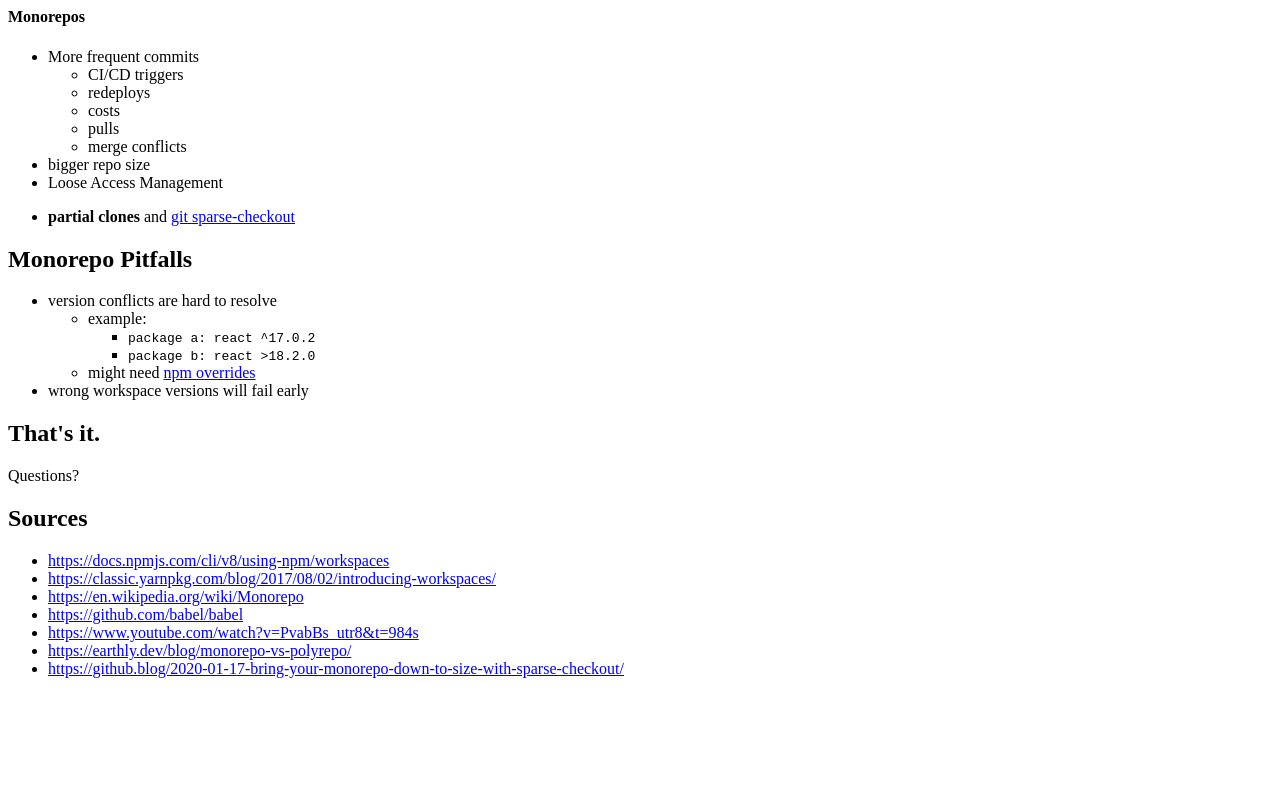
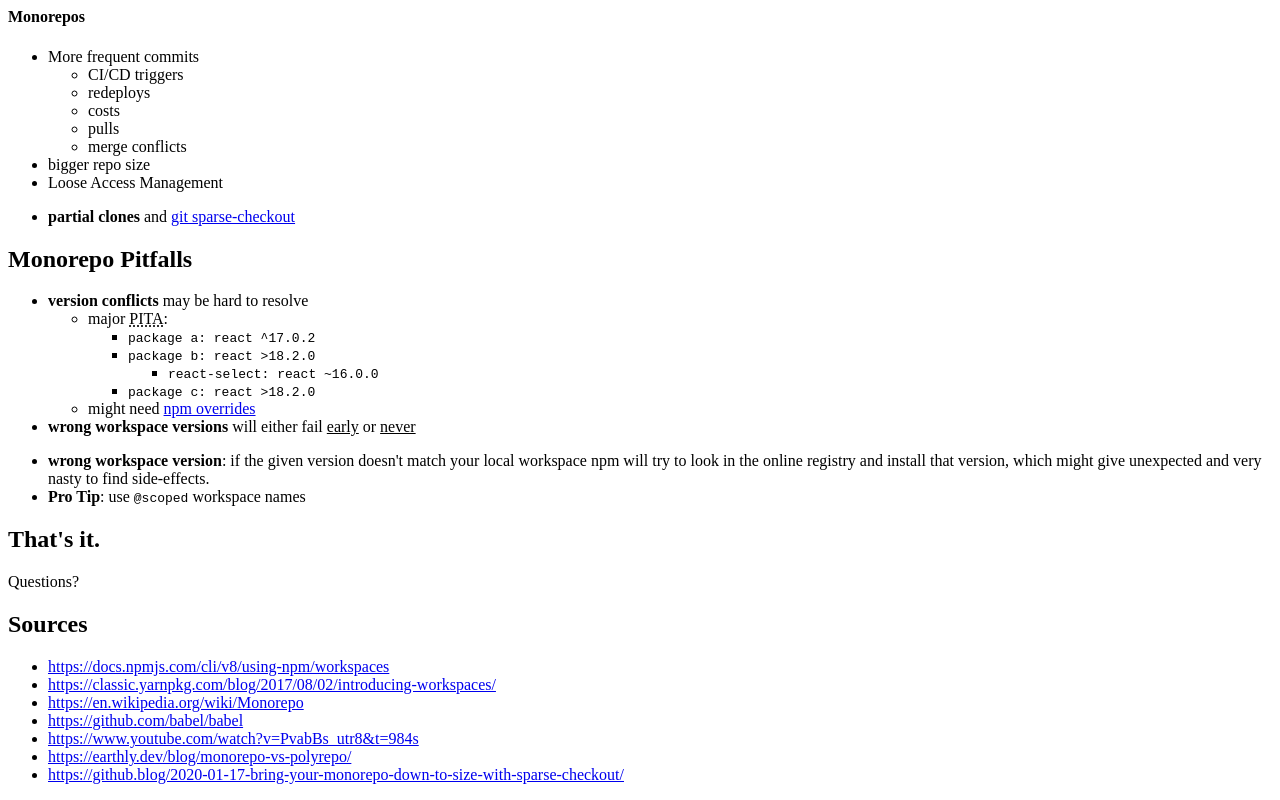
Before and after one commit to kai-dorschner-twinsity/kassel-code-meetup-21, a website built with Parcel: page src/index.html in a window 1280 px wide. Shown: the part 3666-4466 px from the top of the page. Before the commit the page ends 4360 px from the top, so only its background shows below. Built offline with nearby package versions, Linux system fonts and the light colour scheme; what reveal.js would draw is missing.

Commit message:
Finishing++

```diff
--- a/src/index.html
+++ b/src/index.html
@@ -386,21 +386,33 @@
           </section>
         </section>
         <section>
-          <h2><span class="text-info">Mono</span>repo Pitfalls</h2>
+          <h2><span class="text-info">Mono</span>repo <span class="text-danger">Pitfalls</span></h2>
           <ul>
-            <li>version conflicts are hard to resolve
+            <li class="fragment"><strong class="text-danger">version conflicts</strong> may be hard to resolve
               <ul>
-                <li>example:
+                <li class="fragment">major <abbr title="pain in the ass">PITA</abbr>:
                   <ul>
                     <li><code>package a: react ^17.0.2</code></li>
-                    <li><code>package b: react >18.2.0</code></li>
+                    <li><code>package b: react >18.2.0</code>
+                      <ul>
+                        <li><code>react-select: react ~16.0.0</code>
+                      </ul>
+                    </li>
+                    <li><code>package c: react >18.2.0</code></li>
                   </ul>
                 </li>
-                <li>might need <a href="https://docs.npmjs.com/cli/v8/configuring-npm/package-json#overrides" target="_blank">npm overrides</a></li>
+                <li class="fragment">might need <a href="https://docs.npmjs.com/cli/v8/configuring-npm/package-json#overrides" target="_blank">npm overrides</a></li>
               </ul>
             </li>
-            <li>wrong workspace versions will fail <span class="text-muted">early</span></li>
+            <li class="fragment"><strong class="text-danger">wrong workspace versions</strong> will either fail <u>early</u> or <u>never</u></span></li>
           </ul>
+
+          <aside class="notes">
+            <ul>
+              <li><strong>wrong workspace version</strong>: if the given version doesn't match your local workspace npm will try to look in the online registry and install that version, which might give unexpected and very nasty to find side-effects.</li>
+              <li><strong>Pro Tip</strong>: use <code>@scoped</code> workspace names</li>
+            </ul>
+          </aside>
         </section>
         <section data-background-color="white" data-background-image="./uncle-pennybags/beard.png"
         data-background-opacity=".6"
```
